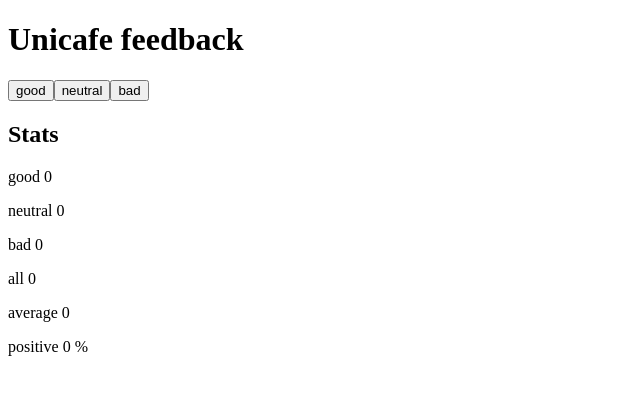
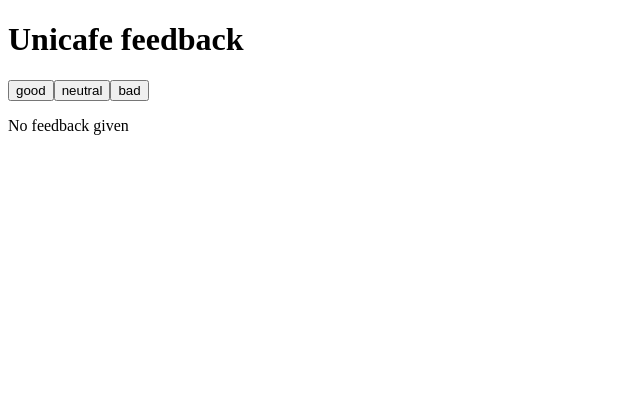
Before and after one commit to topiaspeiponen/fullstack-return-repo, a React (Create React App) app in the folder part1/unicafe/: page / in a window 1280 px wide. Shown: the top 394 px of the page, without its empty margins (0-640 px from the left). Built offline with nearby package versions, Linux system fonts and the light colour scheme.

Commit message:
excercise 1.9 unicafe

```diff
--- a/part1/unicafe/src/App.js
+++ b/part1/unicafe/src/App.js
@@ -16,8 +16,7 @@
       <Button handleClick={() => setGood(good + 1)} text="good"/>
       <Button handleClick={() => setNeutral(neutral + 1)} text="neutral"/>
       <Button handleClick={() => setBad(bad + 1)} text="bad"/>
-      <Statistics good={good} neutral={neutral} bad={bad} />
-
+      <Statistics good={good} neutral={neutral} bad={bad}/>
     </div>
   )
 }
@@ -41,7 +40,7 @@
       return 0;
   };
 
-
+  if (props.good || props.neutral || props.bad) {
     return (
       <>
         <h2>
@@ -67,6 +66,12 @@
           </p>
         </>
     )
+  }
+  return (
+    <p>
+      No feedback given
+    </p>
+  );
 };
 
 const Button = (props) => {
```
Lines whose indentation alone changed are shown as unchanged.
